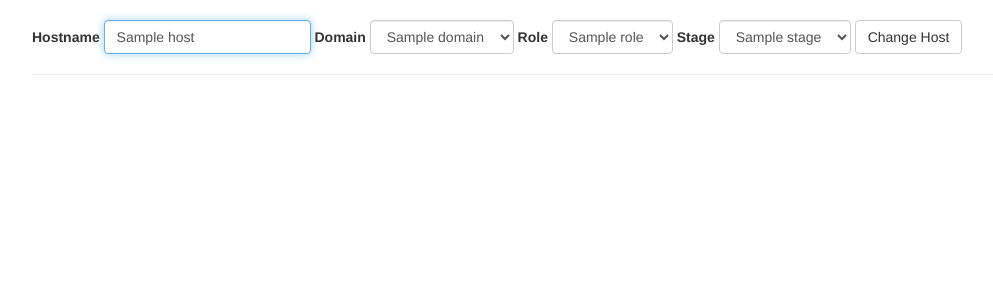
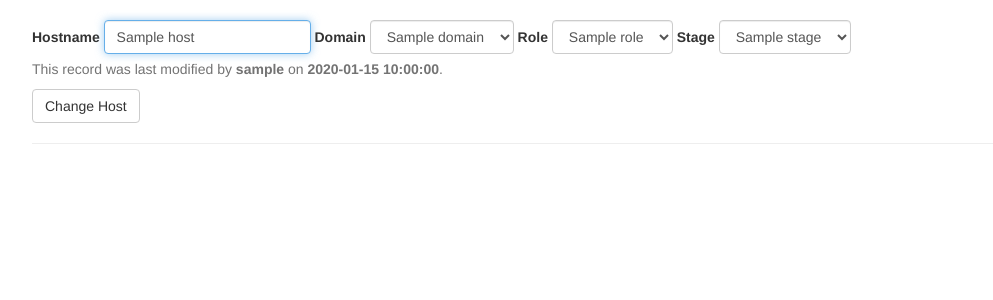
Before and after one commit to Slm0n87/hostdb, a Flask app: page /host/edit/1 in a window 1280 px wide. Shown: the part 51-351 px from the top of the page, without its empty margins (38-1031 px from the left). Run offline with Flask 2, Linux system fonts and the light colour scheme; a user stored in the database is signed in; tables that the repository leaves empty hold one stand-in row (values such as "Sample post"); some libraries are stand-ins or nearby versions.

Commit message:
Display record metadata for host records

```diff
--- a/app/main/views.py
+++ b/app/main/views.py
@@ -157,8 +157,15 @@ def edit_host(host_id):
         form.stage.data = host.stage_id
         form.domain.data = host.domain_id
 
+        # metadata
+        by = User.query.get(host.modified_by).username
+        when = host.last_modified
+        when = when.replace(microsecond=0)
+
         return render_template("host.html",
                        form = form,
+                       by = by,
+                       when = when,
                        title='Change Host')
 
 @main.route('/host/del/<host_id>', methods = ['GET', 'POST'])
--- a/app/templates/host.html
+++ b/app/templates/host.html
@@ -11,6 +11,8 @@
   {% if title == 'Add Host' %}
   {{ wtf.form_field(form.geohost) }}
   <span class="help-block">You may enter the 'a'-side's hostname and check the georedundant checkbox to also create the corresponding 'b' side.</span>
+  {% else %}
+  <span class="help-block">This record was last modified by <strong>{{ by }}</strong> on <strong>{{ when }}</strong>.</span>
   {% endif %}
   <input class="btn btn-default" id="submit" name="submit" type="submit" value="{{ title }}">
 </form>
```
